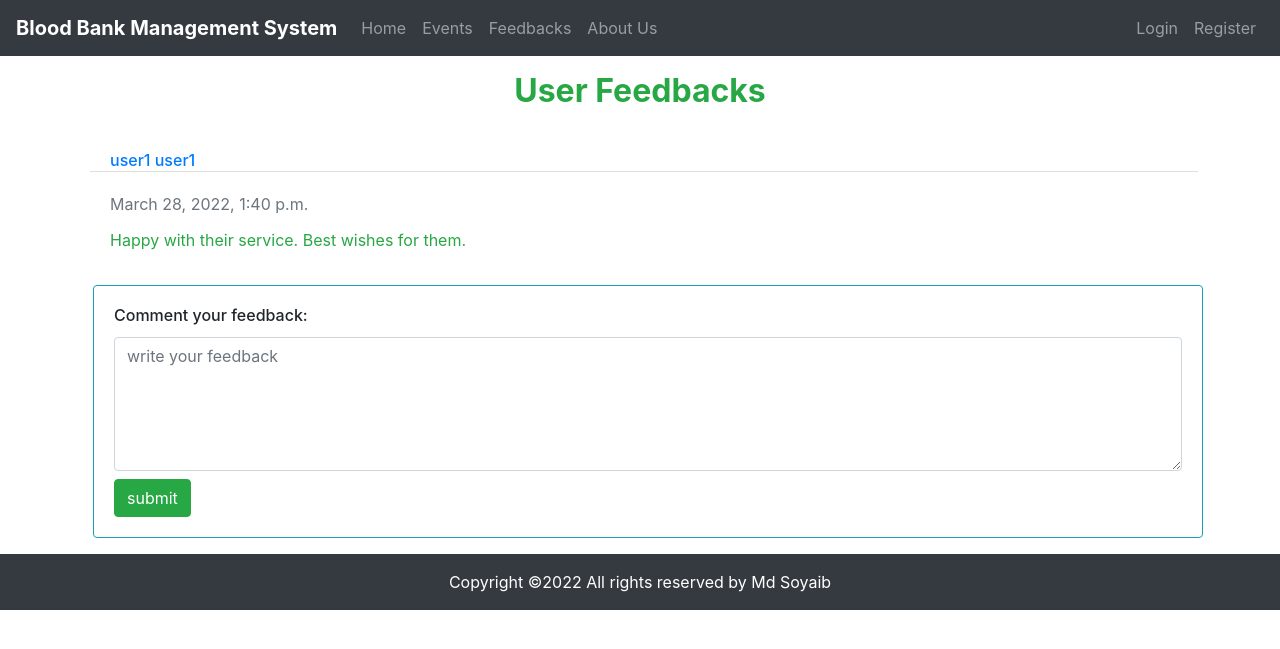
After one commit to mdsoyaib/Blood_Bank, a Django app: page /feedback in a window 1280 px wide. The commit adds this page. Shown: the top 649 px of the page. Run offline with Django 3.2, Linux system fonts and the light colour scheme; data comes from the database, SQL or seed files in the repository; both versions use the stored data as it was after the commit; parts of the project's set-up code (start-up, migrations or seed data) failed here and were passed over; some libraries are stand-ins or nearby versions.

Commit message:
worked for feedback and crated logic, model, template for it

```diff
--- a/app/admin.py
+++ b/app/admin.py
@@ -1,5 +1,5 @@
 from django.contrib import admin
-from app.models import Blood, CustomUser, City, Event, EventRegistration
+from app.models import Blood, CustomUser, City, Event, EventRegistration, Feedback
 
 # Register your models here.
 
@@ -8,3 +8,4 @@ admin.site.register(CustomUser)
 admin.site.register(City)
 admin.site.register(Event)
 admin.site.register(EventRegistration)
+admin.site.register(Feedback)
--- a/app/models.py
+++ b/app/models.py
@@ -61,3 +61,10 @@
 
     created_at = models.DateTimeField(auto_now_add=True, blank=True, null=True)
     updated_at = models.DateTimeField(auto_now=True, blank=True, null=True)
+
+
+class Feedback(models.Model):
+    name = models.CharField(verbose_name=_("user name"), max_length=255, null=True, blank=True)
+    feedback = models.TextField(null=True, blank=True)
+    created_at = models.DateTimeField(auto_now_add=True, blank=True, null=True)
+    updated_at = models.DateTimeField(auto_now=True, blank=True, null=True)
--- a/app/views.py
+++ b/app/views.py
@@ -1,6 +1,6 @@
 from django.shortcuts import render, redirect
 from django.views import View
-from app.models import City, Blood, CustomUser, Event, EventRegistration
+from app.models import City, Blood, CustomUser, Event, EventRegistration, Feedback
 from django.contrib import messages
 from django.contrib.auth import authenticate, login
 
@@ -18,8 +18,7 @@ class Home(View):
 class Events(View):
     def get(self, request):
         event = Event.objects.all().order_by('-id')
-        check = request.GET.get('eventID')
-        count = EventRegistration.objects.all().count()
+        count = EventRegistration.objects.all()
         return render(request, 'event.html', {'event':event, 'count':count})
 
     def post(self, request):
@@ -122,3 +121,30 @@ class Login(View):
         else:
             messages.warning(request,"Incorrect username or password")
             return redirect('login')
+
+
+# feedback page view
+
+class Feedbacks(View):
+    def get(self, request):
+        feedback = Feedback.objects.all().order_by('-id')
+        return render(request, 'feedback.html', {'feedback': feedback})
+
+    def post(self, request):
+        user = request.user
+        if user.is_authenticated:
+            comment = request.POST['feedback']
+
+            if comment == '':
+                messages.warning(request, "please write something first and then submit feedback.")
+                return redirect('feedback')
+
+            else:
+                feedback = Feedback(name=user.first_name + ' ' + user.last_name, feedback=comment)
+                feedback.save()
+                messages.success(request, 'Thanks for your feedback!')
+                return redirect('feedback')
+
+        else:
+            messages.warning(request, "Please login first to post feedback.")
+            return redirect('feedback')
--- a/blood_bank/urls.py
+++ b/blood_bank/urls.py
@@ -15,7 +15,7 @@ Including another URLconf
 """
 from django.contrib import admin
 from django.urls import path
-from app.views import Home, Signup, Login, Events
+from app.views import Home, Signup, Login, Events, Feedbacks
 from django.contrib.auth import views as auth_views
 from django.conf.urls.static import static
 from django.conf import settings
@@ -24,6 +24,7 @@ urlpatterns = [
     path('admin/', admin.site.urls),
     path('', Home.as_view(), name="home"),
     path('event', Events.as_view(), name="event"),
+    path('feedback', Feedbacks.as_view(), name="feedback"),
 
     path('login', Login.as_view(), name="login"),
     path('signup', Signup.as_view(), name="signup"),
--- a/templates/base.html
+++ b/templates/base.html
@@ -39,7 +39,7 @@
             </li>
 
             <li class="">
-                <a class="nav-link" href="">Feedbacks</a>
+                <a class="nav-link" href="{% url 'feedback' %}">Feedbacks</a>
             </li>
 
             <li class="">
--- /dev/null
+++ b/templates/feedback.html
@@ -0,0 +1,48 @@
+{% extends 'base.html' %}
+
+{% block title %}
+    User Feedbacks
+{% endblock title %}
+
+{% block content %}
+
+    <div class="container">
+        <div class="row">
+            <div class="col-lg-12 text-center pt-3 pb-3 text-success">
+                <h2><b>User Feedbacks</b></h2>
+            </div>
+
+            <!-- this section is about the feedbacks -->
+
+            {% for feedback in feedback %}
+            <div class="col-lg-12 m-1">
+                <div class="card border border-white">
+                    <h6 class="card-header bg-white pb-0 text-primary">{{feedback.name}}</h6>
+                    <div class="card-body">
+                        <p class="card-title text-secondary pt-0">{{feedback.created_at}}</p>
+                        <p class="card-text text-success">{{feedback.feedback}}</p>
+                    </div>
+                </div>
+            </div>
+            {% endfor %}
+
+            <!-- this section is for feedback comment box -->
+
+            <div class="col-lg-12 ml-2 mt-2 mr-2 mb-3">
+                <div class="card border border-info">
+                    <div class="card-body">
+                        <form method="post" action="feedback">
+                            {% csrf_token %}
+                            <h6 class="card-title">Comment your feedback: </h6>
+                            <!-- <input class="text-left" type="text" name="feedback" id="feedback" style="width: 100%;"
+                                   placeholder="write your feedback"> -->
+                            <textarea class="form-control" rows="5" id="feedback" name="feedback" placeholder="write your feedback"></textarea>
+                            <input type="submit" class="fourth ml-0 mt-2 mb-0 btn btn-success" value="submit">
+                        </form>
+                    </div>
+                </div>
+            </div>
+        </div>
+    </div>
+
+{% endblock content %}
```
Also changed, not shown: templates/event.html (+7 -2 lines), app/migrations/0010_feedback.py (added), db.sqlite3.
